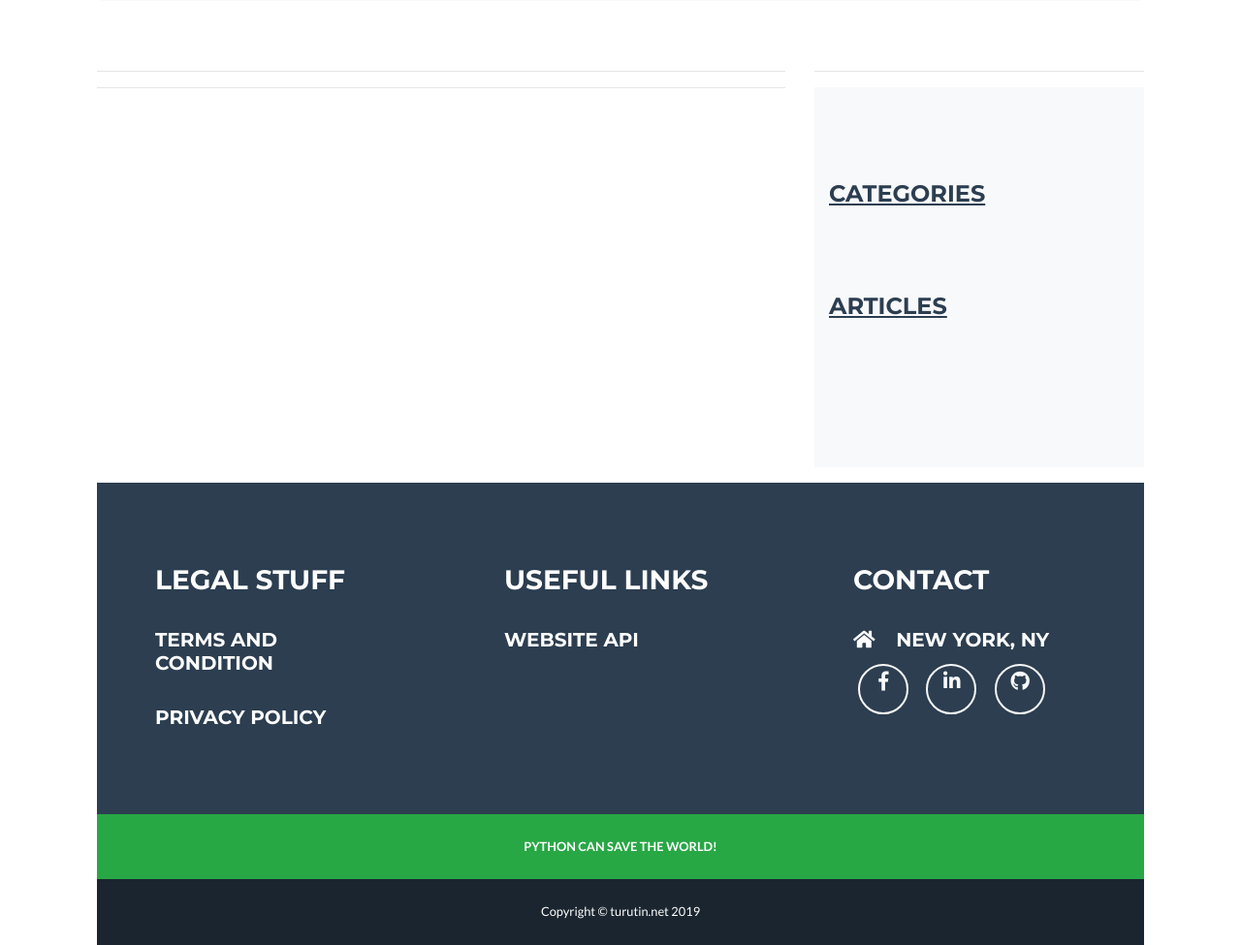
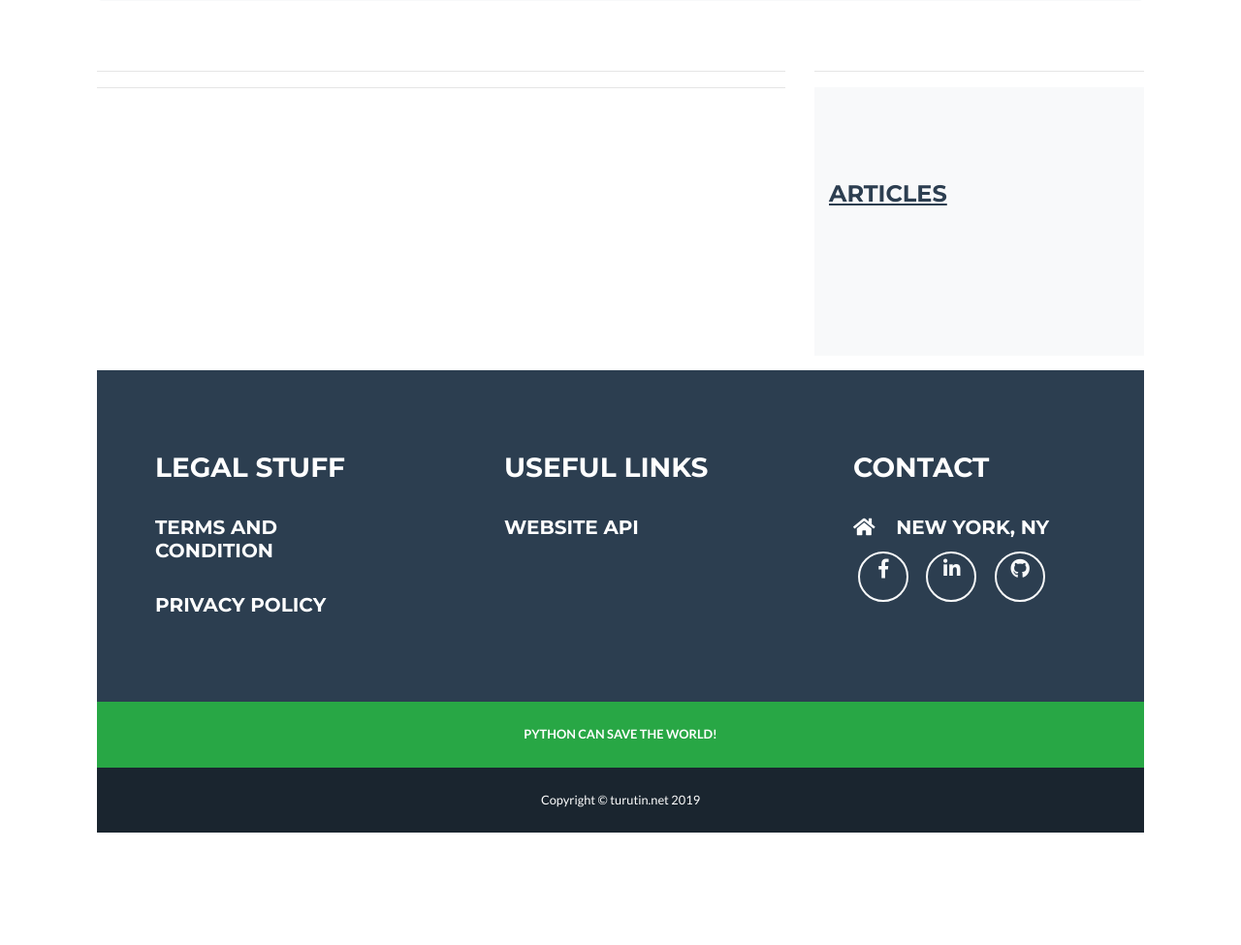
Before and after one commit to GennadiiTurutin/turutin.net, a Flask app: page /blog in a window 1280 px wide. Shown: the part 533-1508 px from the top of the page at 97% size. After the commit the page ends 1392 px from the top, so only its background shows below. Run offline with Flask 2, Linux system fonts and the light colour scheme; data that the repository does not hold is empty; parts of the project's set-up code (start-up, migrations or seed data) failed here and were passed over; some libraries are stand-ins or nearby versions.

Commit message:
Deleted categories on the main page

```diff
--- a/app/templates/main/blog.html
+++ b/app/templates/main/blog.html
@@ -76,24 +76,6 @@
         <div class="col-lg-4 col-md-12 col-sm-12 mx-auto" style="margin-bottom: 1%;">
           <hr>
           <section class="bg-light text-secondary mb-1">
-            <div class="container ">
-
-              <h4 class="text-left text-uppercase text-secondary">
-                <u>Categories</u>
-              </h4>
-              <br><br>
-
-              <div class="container" style="margin-top: 10%; margin-bottom: 10%;">
-                {% for tag in tags %}
-                  <h4 class="text-left text-uppercase text-secondary">
-                    {{ tag.tag }}
-                    <br><br>
-                  </h4>
-                {% endfor %}
-              </div>
-
-            </div>
-
             <div class="container">
               <h4 class="text-left text-uppercase text-secondary">
                 <u>Articles</u>
--- a/app/templates/partials/tag.html
+++ b/app/templates/partials/tag.html
@@ -1,5 +1,7 @@
 <div class="container">
+	<p class="lead text-secondary">
     {% for tag in tags %}
-    <span class="label label-primary"><p class="lead text-secondary">{{ tag.tag }}</p></span>
+    <span class="btn btn-info btn-lg">{{ tag.tag }}</span>
     {% endfor %}
+    </p>
 </div>
```
Also changed, not shown: data-dev.sqlite.
